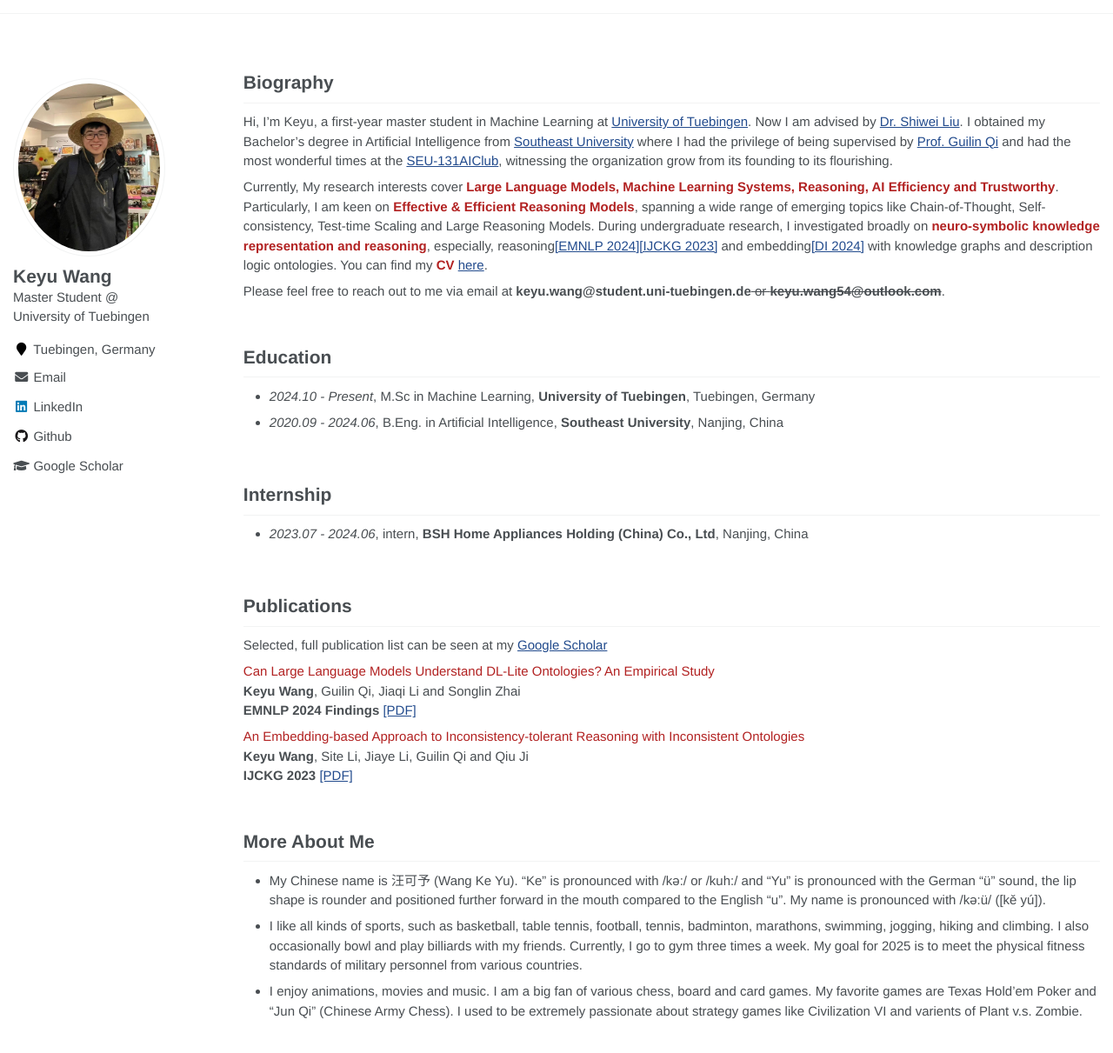
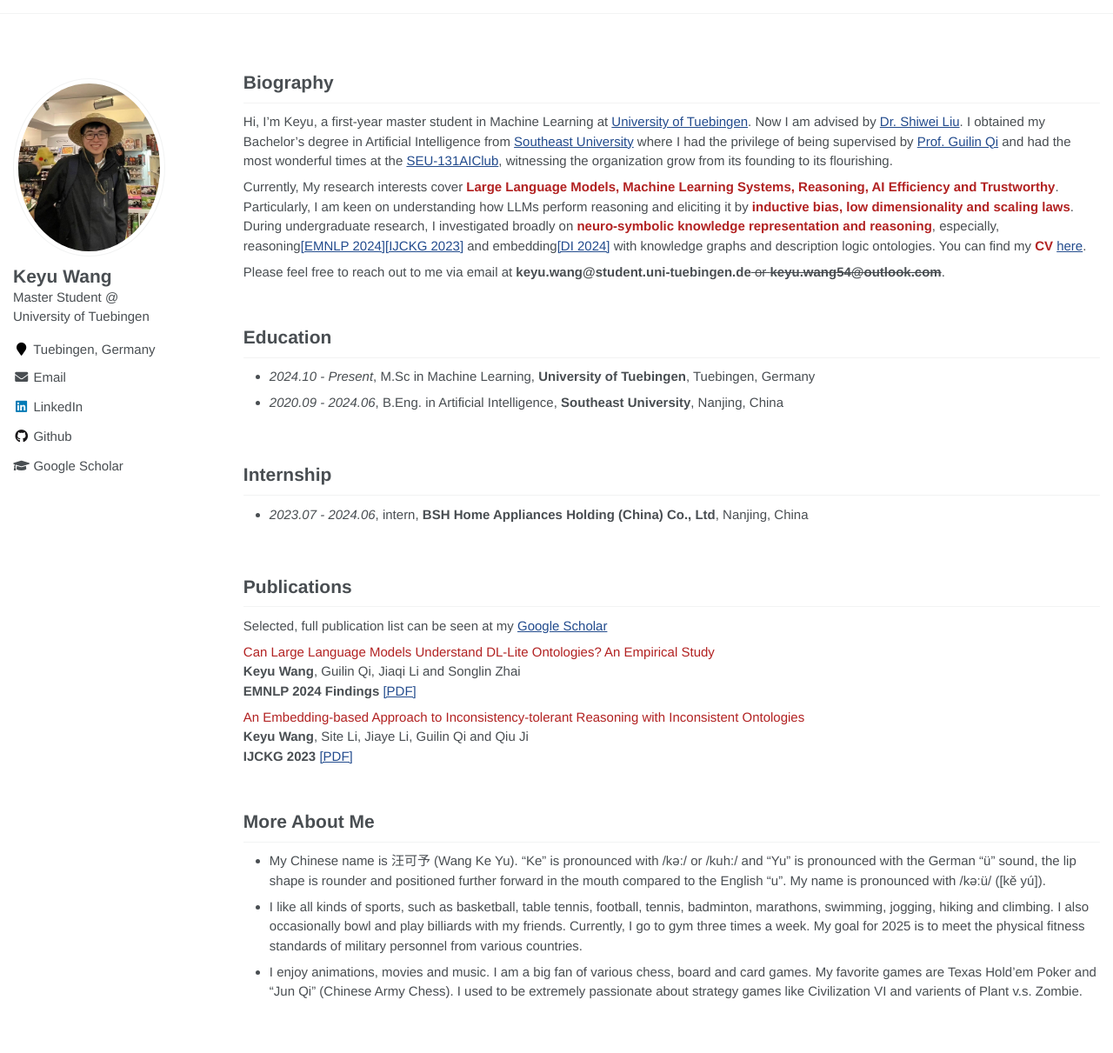
Before and after one commit to keyu-wang-2002/keyu-wang-2002.github.io, a Jekyll site: the page built from _pages/about.md, in a window 1280 px wide and 1264 px high. Shown: the top 1211 px of the window at 87% size. Built offline with Jekyll 4.4.1, drawn with Linux system fonts in a browser that asks for light colours.

Commit message:
Update about.md

```diff
--- a/_pages/about.md
+++ b/_pages/about.md
@@ -17,7 +17,7 @@ redirect_from:
 
 Hi, I'm Keyu, a first-year master student in Machine Learning at [University of Tuebingen]([[https://uni-tuebingen.de/en/]]). Now I am advised by [Dr. Shiwei Liu](https://shiweiliuiiiiiii.github.io). I obtained my Bachelor's degree in Artificial Intelligence from [Southeast University](https://www.seu.edu.cn/) where I had the privilege of being supervised by [Prof. Guilin Qi](https://scholar.google.com/citations?user=1gw3LJQAAAAJ&hl=zh-CN) and  had the most wonderful times at the  [SEU-131AIClub](https://github.com/131AIClub), witnessing the organization grow from its founding to its flourishing.
 
-Currently, My research interests cover <font color='FireBrick'><strong>Large Language Models, Machine Learning Systems, Reasoning, AI Efficiency and Trustworthy</strong></font>.  Particularly, I am keen on <font color='FireBrick'><strong> Effective & Efficient Reasoning Models</strong></font>, spanning a wide range of emerging topics like Chain-of-Thought, Self-consistency, Test-time Scaling and Large Reasoning Models. During undergraduate research, I investigated broadly on  <font color='FireBrick'><strong>neuro-symbolic knowledge representation and reasoning</strong></font>, especially, reasoning[[EMNLP 2024]](https://aclanthology.org/2024.findings-emnlp.141/)[[IJCKG 2023]](https://arxiv.org/abs/2304.01664) and embedding[[DI 2024]](https://arxiv.org/abs/2402.01677) with knowledge graphs and description logic ontologies. You can find my <font color='FireBrick'><strong>CV</strong></font> [here](https://raw.githubusercontent.com/keyu-wang-2002/keyu-wang-2002.github.io/master/docs/Keyu_CV_June.pdf).
+Currently, My research interests cover <font color='FireBrick'><strong>Large Language Models, Machine Learning Systems, Reasoning, AI Efficiency and Trustworthy</strong></font>.  Particularly, I am keen on understanding how LLMs perform reasoning and eliciting it by <font color='FireBrick'><strong>inductive bias, low dimensionality and scaling laws</strong></font>. During undergraduate research, I investigated broadly on  <font color='FireBrick'><strong>neuro-symbolic knowledge representation and reasoning</strong></font>, especially, reasoning[[EMNLP 2024]](https://aclanthology.org/2024.findings-emnlp.141/)[[IJCKG 2023]](https://arxiv.org/abs/2304.01664) and embedding[[DI 2024]](https://arxiv.org/abs/2402.01677) with knowledge graphs and description logic ontologies. You can find my <font color='FireBrick'><strong>CV</strong></font> [here](https://raw.githubusercontent.com/keyu-wang-2002/keyu-wang-2002.github.io/master/docs/Keyu_CV_June.pdf).
 
 
 
```
